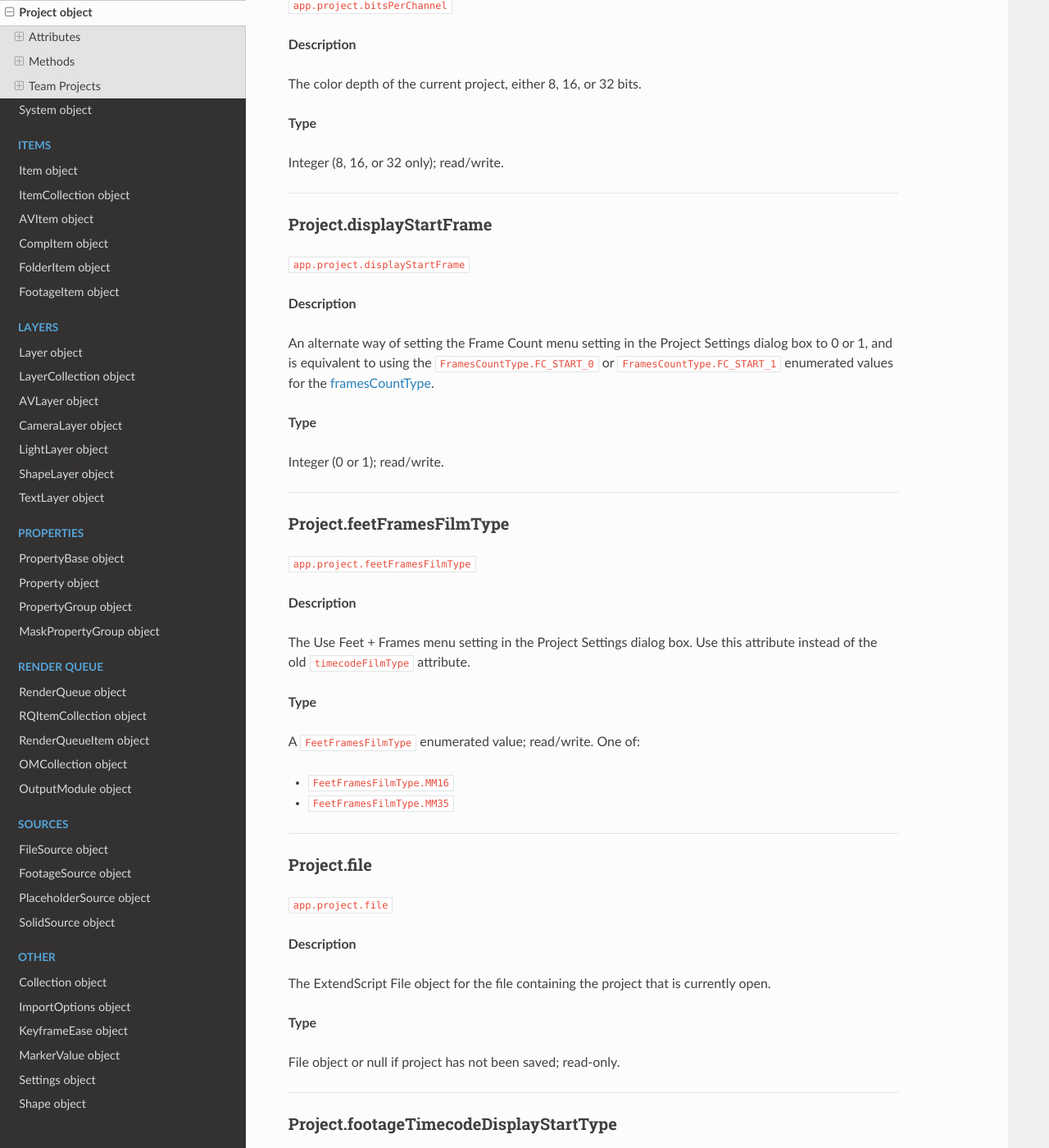
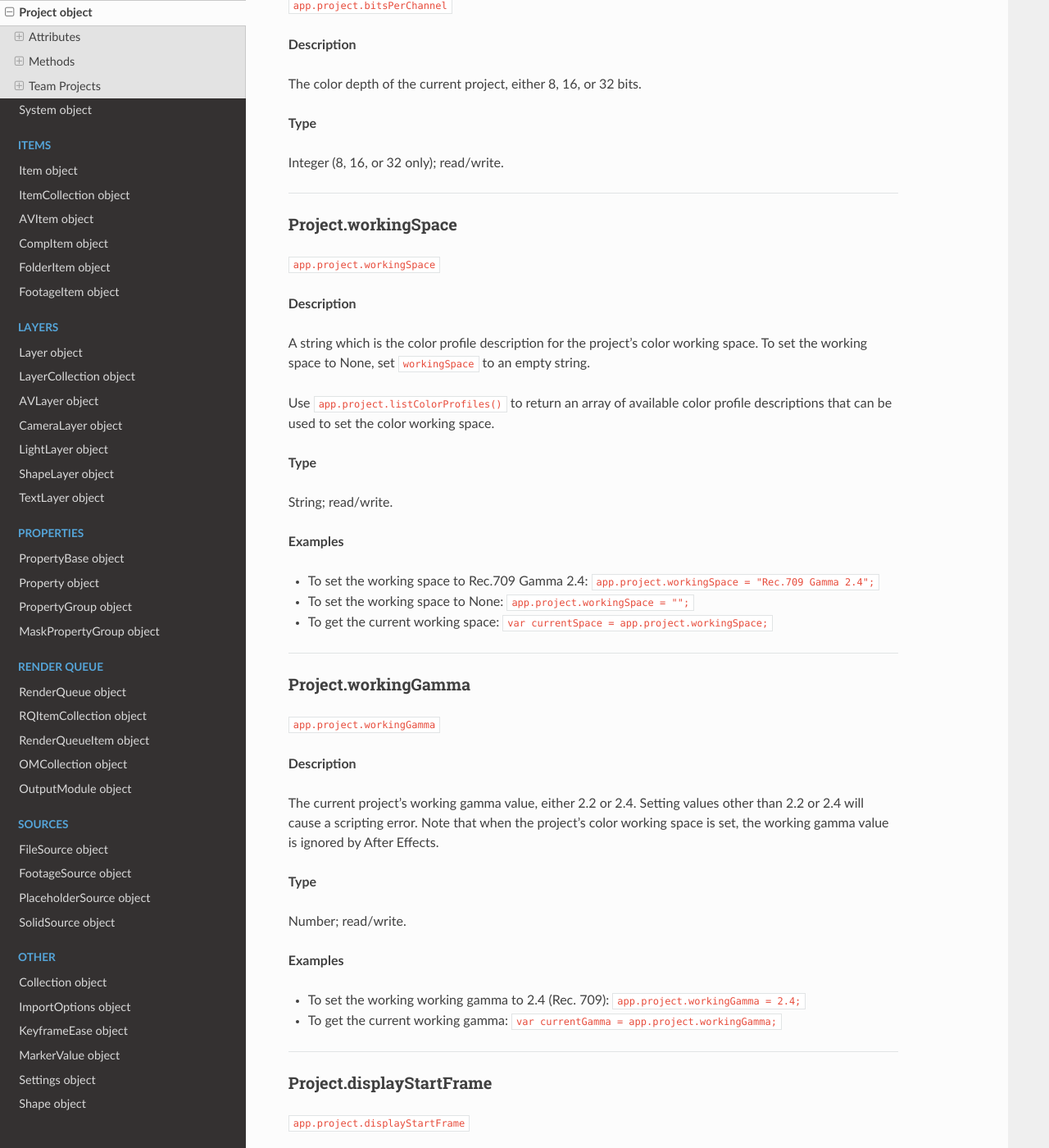
Before and after one commit to docsforadobe/after-effects-scripting-guide, a Sphinx documentation site: the page built from docs/general/project.rst, in a window 1280 px wide and 1400 px high, scrolled down 830 px. Shown: the whole window at 82% size. Built offline with Sphinx 7.4.7 and the Read the Docs theme 2.0.0, drawn with Linux system fonts in a browser that asks for light colours; some of the changed text lies outside the part shown.

Commit message:
Re-trying submit of AE 16.0 new project scripting attributes/methods.

```diff
--- a/docs/general/project.rst
+++ b/docs/general/project.rst
@@ -47,6 +47,53 @@ The color depth of the current project, either 8, 16, or 32 bits.
 **Type**
 
 Integer (8, 16, or 32 only); read/write.
+
+----
+
+.. _Project.workingSpace:
+
+Project.workingSpace
+********************
+
+``app.project.workingSpace``
+
+**Description**
+
+A string which is the color profile description for the project's color working space. To set the working space to None, set ``workingSpace`` to an empty string.
+
+Use ``app.project.listColorProfiles()`` to return an array of available color profile descriptions that can be used to set the color working space.
+
+**Type**
+
+String; read/write.
+
+**Examples**
+
+* To set the working space to Rec.709 Gamma 2.4: ``app.project.workingSpace = "Rec.709 Gamma 2.4";``
+* To set the working space to None: ``app.project.workingSpace = "";``
+* To get the current working space: ``var currentSpace = app.project.workingSpace;``
+
+----
+
+.. _Project.workingGamma:
+
+Project.workingGamma
+********************
+
+``app.project.workingGamma``
+
+**Description**
+
+The current project's working gamma value, either 2.2 or 2.4. Setting values other than 2.2 or 2.4 will cause a scripting error. Note that when the project's color working space is set, the working gamma value is ignored by After Effects.
+
+**Type**
+
+Number; read/write.
+
+**Examples**
+
+* To set the working working gamma to 2.4 (Rec. 709): ``app.project.workingGamma = 2.4;``
+* To get the current working gamma: ``var currentGamma = app.project.workingGamma;``
 
 ----
 
@@ -628,6 +675,43 @@ Imports the file specified in the specified ImportOptions object, using the spec
 
 ----
 
+.. _Project.setDefaultImportFolder:
+
+Project.setDefaultImportFolder
+******************************
+
+``app.project.setDefaultImportFolder(folder)``
+
+**Description**
+
+Sets the folder that will be shown in the file import dialog. This location will be used as an override until setDefaultImportFolder() is called with no parameters, or until After Effects is quit.
+
+**Parameters**
+
+==========   ===========================
+``folder``   ExtendScript Folder object.
+==========   ===========================
+
+**Returns**
+
+Boolean; indicates if the operation was successful.
+
+**Examples**
+
+Any of the following will set the default import folder to C:/My Folder:
+
+* ``var myFolder = new Folder("C:/My Folder"); app.project.setDefaultImportFolder(myFolder);``
+* ``app.project.setDefaultImportFolder(new Folder("C:/My Folder"));``
+* ``app.project.setDefaultImportFolder(Folder("C:/My Folder"));``
+
+Note: if the path refers to an existing file and not a folder, the Folder function returns a File object instead of a Folder object, which will cause ``setDefaultImportFolder()`` to return false.
+
+To set the default import folder to the current user's desktop folder: ``app.project.setDefaultImportFolder(Folder.desktop);``
+
+To disable the default folder, call ``setDefaultImportFolder()`` with no parameters: ``app.project.setDefaultImportFolder();``
+
+----
+
 .. _Project.importFileWithDialog:
 
 Project.importFileWithDialog()
@@ -824,6 +908,29 @@ Shows or hides the Project panel.
 **Returns**
 
 Nothing.
+
+----
+
+.. _Project.listColorProfiles:
+
+Project.listColorProfiles()
+***************************
+
+``app.project.listColorProfiles()``
+
+**Description**
+
+Returns an array of color profile descriptions that can be set as the project's color working space.
+
+**Parameters**
+
+None.
+
+**Returns**
+
+Array of strings.
+
+----
 
 =============
 Team Projects
```
